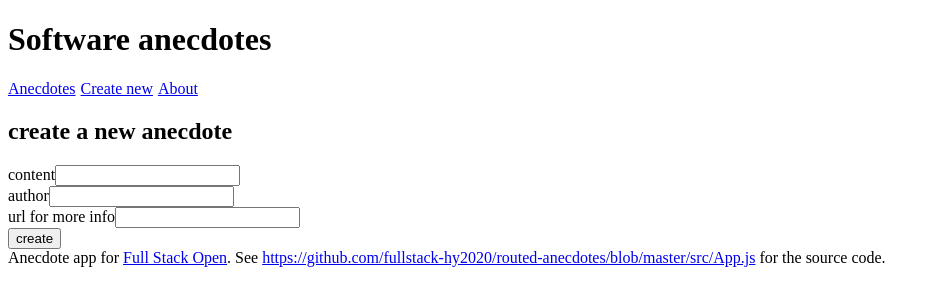
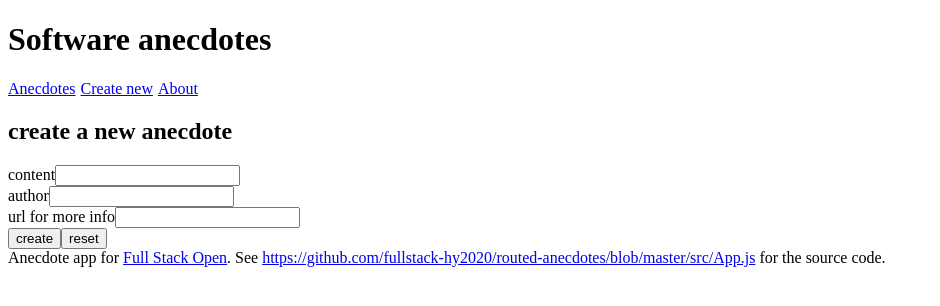
Before and after one commit to hinmiro/Fullstack07, a React (Vite) app in the folder routed-anecdotes/: page /create in a window 1280 px wide. Shown: the top 306 px of the page, without its empty margins (0-940 px from the left). Built offline with nearby package versions, Linux system fonts and the light colour scheme.

Commit message:
Clean code to components and add assignment 7.5

```diff
--- a/routed-anecdotes/src/components/CreateNew.jsx
+++ b/routed-anecdotes/src/components/CreateNew.jsx
@@ -22,10 +22,17 @@
       navigate('/')
    }
 
+   const handleReset = (event) => {
+      event.preventDefault()
+      content.reset()
+      author.reset()
+      info.reset()
+   }
+
    return (
       <div>
          <h2>create a new anecdote</h2>
-         <form onSubmit={handleSubmit}>
+         <form onSubmit={handleSubmit} onReset={handleReset}>
             <div>
                content
                <input {...content} />
@@ -39,6 +46,7 @@
                <input {...info} />
             </div>
             <button>create</button>
+            <button type="reset">reset</button>
          </form>
       </div>
    )
--- a/routed-anecdotes/src/hooks/index.js
+++ b/routed-anecdotes/src/hooks/index.js
@@ -7,9 +7,14 @@
       setValue(event.target.value)
    }
 
+   const reset = () => {
+      setValue('')
+   }
+
    return {
       type,
       value,
       onChange,
+      reset,
    }
 }
```
